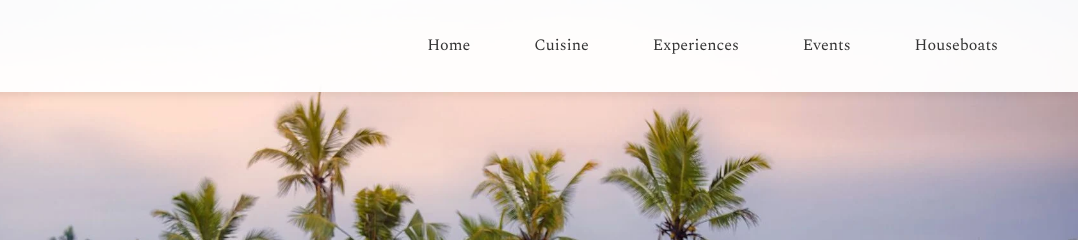
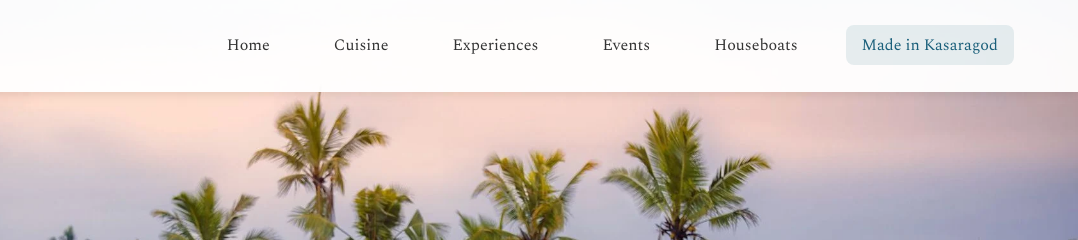
Before and after one commit to sanjay-sanju-03/hackathon, a plain HTML site: page house.html in a window 1280 px wide. Shown: the top 240 px of the page, 202-1280 px from the left. Drawn offline with nearby package versions, Linux system fonts and the light colour scheme.

Commit message:
add made-in-kasaragod link in house.html

```diff
--- a/house.html
+++ b/house.html
@@ -20,6 +20,7 @@
                 <li><a href="experience.html">Experiences</a></li>
                 <li><a href="events.html">Events</a></li>
                 <li><a href="house.html">Houseboats</a></li>
+                <li><a href="made-in-kasaragod.html" class="active">Made in Kasaragod</a></li>
             </ul>
             <div class="mobile-menu">
                 <i class="fas fa-bars"></i>
```
